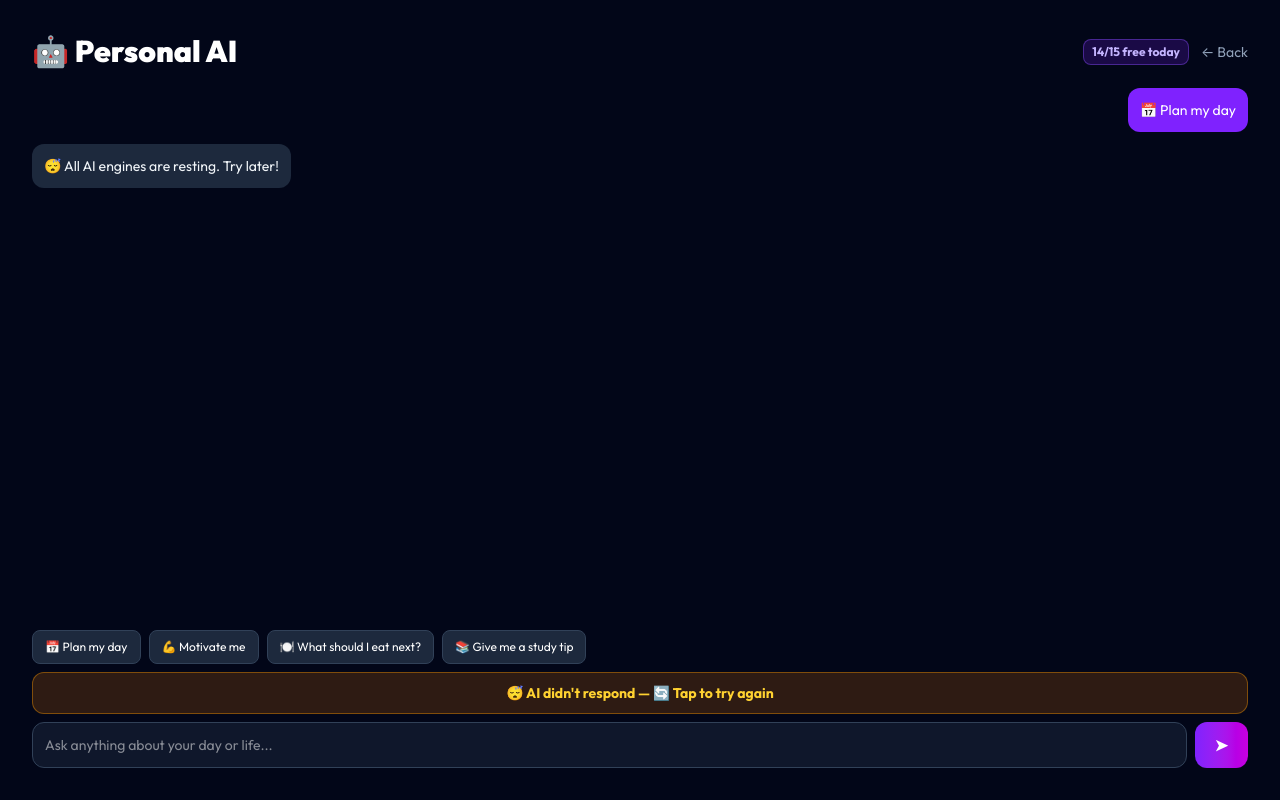
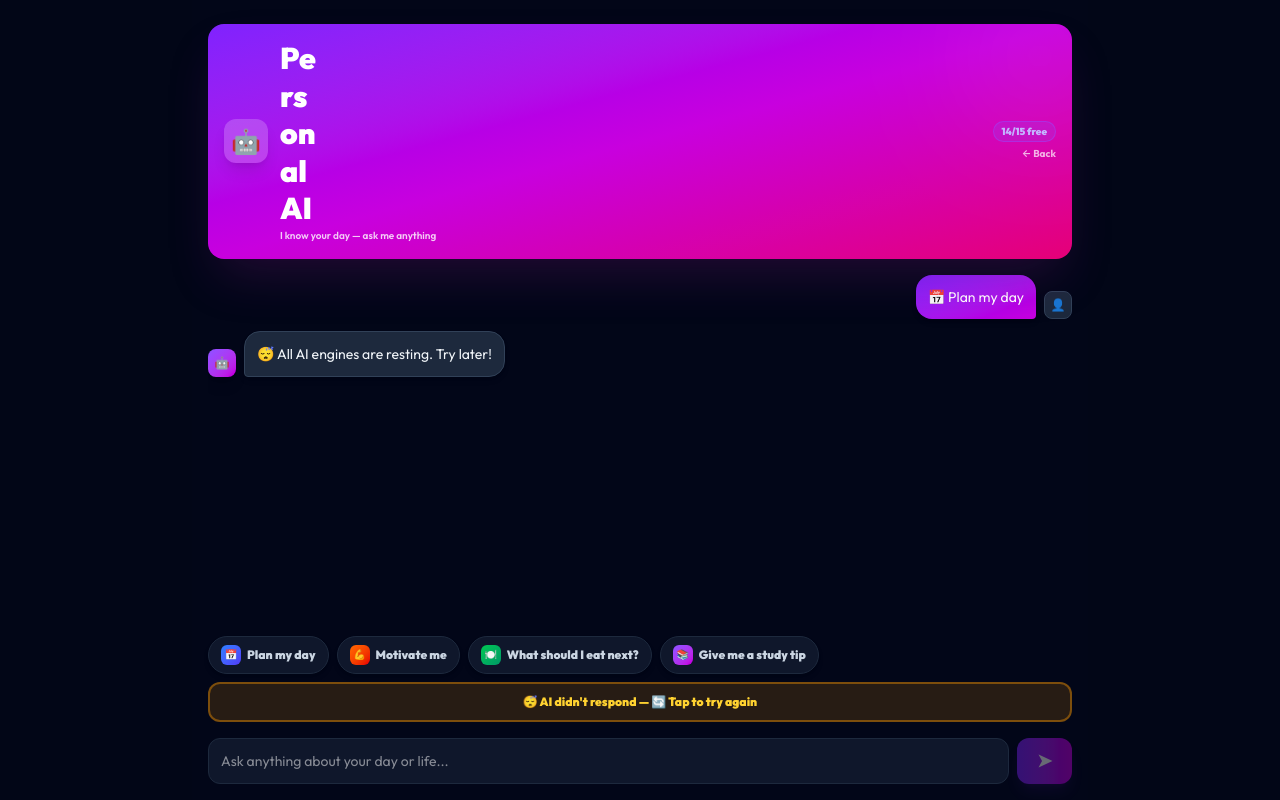
Before and after one commit to prashant14391443-ship-it/daily-goal, a Next.js app: page /ai in a window 1280 px wide. Both pictures are taken after a click on the button "📅 Plan my day". Built offline with nearby package versions, Linux system fonts and the light colour scheme; no server answers; the database is empty.

Commit message:
ai chat: premium hero + context preview + avatars

```diff
--- a/app/ai/page.tsx
+++ b/app/ai/page.tsx
@@ -3,6 +3,7 @@
 import { useEffect, useRef, useState } from "react";
 import { supabase } from "@/lib/supabase";
 import Link from "next/link";
+import { IconTile, Chip } from "@/app/components/ui";
 
 type Msg = { role: "user" | "assistant"; content: string };
 
@@ -14,10 +15,10 @@ function toLocalISO(d: Date) {
 }
 
 const CHIPS = [
-  "📅 Plan my day",
-  "💪 Motivate me",
-  "🍽️ What should I eat next?",
-  "📚 Give me a study tip",
+  { label: "📅 Plan my day", grad: "from-blue-500 to-indigo-600" },
+  { label: "💪 Motivate me", grad: "from-orange-500 to-red-600" },
+  { label: "🍽️ What should I eat next?", grad: "from-green-500 to-emerald-600" },
+  { label: "📚 Give me a study tip", grad: "from-violet-500 to-fuchsia-600" },
 ];
 
 export default function AIPage() {
@@ -27,6 +28,7 @@ export default function AIPage() {
   const [left, setLeft] = useState(15);
   const [failedMsg, setFailedMsg] = useState("");
   const [uid, setUid] = useState("guest");
+  const [ctx, setCtx] = useState<{ name: string; studyMin: number; workouts: number; habits: string; todo: string; cal: number } | null>(null);
   const bottomRef = useRef<HTMLDivElement>(null);
 
   useEffect(() => {
@@ -37,9 +39,36 @@ export default function AIPage() {
       try {
         setMsgs(JSON.parse(localStorage.getItem("dg-ai-chat-" + id) || "[]"));
         const c = JSON.parse(localStorage.getItem("dg-ai-count-" + id) || "null");
-        if (c && c.date === toLocalISO(new Date()))
-          setLeft(Math.max(0, 15 - c.n));
+        if (c && c.date === toLocalISO(new Date())) setLeft(Math.max(0, 15 - c.n));
       } catch {}
+
+      // Build context preview for empty state
+      if (id !== "guest") {
+        const today = toLocalISO(new Date());
+        const meta = (data.session?.user.user_metadata || {}) as { display_name?: string };
+        const name = meta.display_name || data.session?.user.email?.split("@")[0] || "friend";
+        const [s, g, h, hl, t, n] = await Promise.all([
+          supabase.from("study_sessions").select("duration_minutes").eq("user_id", id).eq("session_date", today),
+          supabase.from("gym_logs").select("id").eq("user_id", id).eq("session_date", today),
+          supabase.from("habits").select("id").eq("user_id", id),
+          supabase.from("habit_logs").select("habit_id").eq("user_id", id).eq("log_date", today).eq("completed", true),
+          supabase.from("tasks").select("id, completed").eq("user_id", id).eq("category", "todo").eq("task_date", today),
+          supabase.from("nutrition_logs").select("calories").eq("user_id", id).eq("log_date", today),
+        ]);
+        const studyMin = (s.data || []).reduce((a, r) => a + r.duration_minutes, 0);
+        const workouts = (g.data || []).length;
+        const habitsTotal = (h.data || []).length;
+        const habitsDone = (hl.data || []).length;
+        const todoTotal = (t.data || []).length;
+        const todoDone = (t.data || []).filter((r) => r.completed).length;
+        const cal = (n.data || []).reduce((a, r) => a + r.calories, 0);
+        setCtx({
+          name, studyMin, workouts,
+          habits: `${habitsDone}/${habitsTotal}`,
+          todo: `${todoDone}/${todoTotal}`,
+          cal,
+        });
+      }
     };
     load();
   }, []);
@@ -55,7 +84,6 @@ export default function AIPage() {
     const today = toLocalISO(new Date());
     const meta = (data.session?.user.user_metadata || {}) as { display_name?: string };
     const name = meta.display_name || data.session?.user.email?.split("@")[0] || "friend";
-
     const [s, g, h, hl, t, n, gl] = await Promise.all([
       supabase.from("study_sessions").select("duration_minutes").eq("user_id", uid).eq("session_date", today),
       supabase.from("gym_logs").select("id").eq("user_id", uid).eq("session_date", today),
@@ -65,7 +93,6 @@ export default function AIPage() {
       supabase.from("nutrition_logs").select("calories, protein").eq("user_id", uid).eq("log_date", today),
       supabase.from("user_goals").select("*").eq("user_id", uid).maybeSingle(),
     ]);
-
     const studyMin = (s.data || []).reduce((a, r) => a + r.duration_minutes, 0);
     const workouts = (g.data || []).length;
     const habitsTotal = (h.data || []).length;
@@ -75,7 +102,6 @@ export default function AIPage() {
     const eaten = (n.data || []).reduce((a, r) => a + r.calories, 0);
     const protein = (n.data || []).reduce((a, r) => a + r.protein, 0);
     const goals = gl.data;
-
     return `Name: ${name} | Date: ${today}
 Study: ${studyMin}/${goals?.study_target ?? 60} min
 Workouts: ${workouts}/${goals?.workout_target ?? 1}
@@ -87,10 +113,7 @@ Food eaten: ${eaten} cal (protein ${protein}g) of target ${goals?.calorie_target
   const send = async (text?: string) => {
     const msg = (text || input).trim();
     if (!msg || loading) return;
-    if (left <= 0) {
-      alert("🆓 Free daily limit reached (15 messages). Come back tomorrow!");
-      return;
-    }
+    if (left <= 0) { alert("🆓 Free daily limit reached (15 messages). Come back tomorrow!"); return; }
     setInput("");
     const next = [...msgs, { role: "user" as const, content: msg }];
     setMsgs(next);
@@ -100,12 +123,7 @@ Food eaten: ${eaten} cal (protein ${protein}g) of target ${goals?.calorie_target
       const res = await fetch("/api/ai", {
         method: "POST",
         headers: { "Content-Type": "application/json" },
-        body: JSON.stringify({
-          message: msg,
-          history: msgs.slice(-8),
-          context,
-          mode: "coach",
-        }),
+        body: JSON.stringify({ message: msg, history: msgs.slice(-8), context, mode: "coach" }),
       });
       const d = await res.json();
       const reply = d.reply || "😴 " + (d.error || "AI sleeping.");
@@ -127,59 +145,121 @@ Food eaten: ${eaten} cal (protein ${protein}g) of target ${goals?.calorie_target
   };
 
   return (
-    <main className="h-screen bg-slate-950 text-white flex flex-col p-4 md:p-8 pb-24">
-      <div className="flex justify-between items-center mb-4">
-        <h1 className="text-2xl font-black">🤖 Personal AI</h1>
-        <div className="flex items-center gap-3">
-          <span className="text-xs bg-violet-600/20 border border-violet-500/40 text-violet-300 px-2 py-1 rounded-lg font-bold">
-            {left}/15 free today
-          </span>
-          <Link href="/dashboard" className="text-sm text-slate-400 hover:text-white">← Back</Link>
+    <main className="h-screen bg-slate-950 text-white flex flex-col px-4 pt-6 pb-4 max-w-4xl mx-auto">
+      {/* 🌆 HERO */}
+      <div className="relative mb-4 overflow-hidden rounded-2xl bg-gradient-to-br from-violet-600 via-fuchsia-600 to-pink-600 p-4 shadow-2xl shadow-fuchsia-900/30 shrink-0">
+        <div className="absolute -right-8 -top-8 w-32 h-32 bg-white/10 rounded-full blur-3xl" />
+        <div className="relative flex items-center justify-between gap-3">
+          <div className="flex items-center gap-3 flex-1 min-w-0">
+            <span className="w-11 h-11 rounded-xl bg-white/20 flex items-center justify-center text-2xl shadow-lg shrink-0">🤖</span>
+            <div className="min-w-0">
+              <h1 className="text-base font-black text-white leading-tight">Personal AI</h1>
+              <p className="text-[10px] text-white/80 font-semibold">
+                I know your day — ask me anything
+              </p>
+            </div>
+          </div>
+          <div className="flex flex-col items-end gap-1 shrink-0">
+            <Chip color="violet">{left}/15 free</Chip>
+            <Link href="/dashboard" className="text-[10px] text-white/70 font-bold hover:text-white">← Back</Link>
+          </div>
         </div>
       </div>
 
-      <div className="flex-1 overflow-y-auto grid gap-3 content-start">
-        {msgs.length === 0 && (
-          <div className="bg-slate-900 border border-slate-800 rounded-xl p-6 text-center">
-            <p className="text-4xl mb-2">🤖</p>
-            <p className="font-bold mb-1">Your personal coach is awake!</p>
-            <p className="text-sm text-slate-400">
-              I know your study, gym, habits, food & streaks — ask me anything!
+      {/* 💬 MESSAGE STREAM */}
+      <div className="flex-1 overflow-y-auto min-h-0 grid gap-3 content-start pb-2">
+        {msgs.length === 0 && ctx && (
+          <div className="bg-slate-900 border border-slate-800 rounded-2xl p-5 shadow-lg shadow-black/30">
+            <div className="flex items-center gap-2 mb-3">
+              <span className="w-8 h-8 rounded-lg bg-gradient-to-br from-violet-500 to-fuchsia-600 flex items-center justify-center text-base shadow-lg">🤖</span>
+              <p className="font-black text-sm text-white">Hey {ctx.name}! I&apos;m your coach 👋</p>
+            </div>
+            <p className="text-xs text-slate-300 leading-relaxed mb-3">
+              I&apos;ve got a full picture of your day — here&apos;s what I see:
+            </p>
+            <div className="grid grid-cols-2 gap-1.5">
+              <div className="bg-slate-800/60 rounded-lg p-2">
+                <p className="text-[9px] font-black text-slate-500">📚 STUDY</p>
+                <p className="text-xs font-black text-blue-400">{ctx.studyMin} min</p>
+              </div>
+              <div className="bg-slate-800/60 rounded-lg p-2">
+                <p className="text-[9px] font-black text-slate-500">🏋️ WORKOUTS</p>
+                <p className="text-xs font-black text-green-400">{ctx.workouts}</p>
+              </div>
+              <div className="bg-slate-800/60 rounded-lg p-2">
+                <p className="text-[9px] font-black text-slate-500">✅ HABITS</p>
+                <p className="text-xs font-black text-violet-400">{ctx.habits}</p>
+              </div>
+              <div className="bg-slate-800/60 rounded-lg p-2">
+                <p className="text-[9px] font-black text-slate-500">📝 TODO</p>
+                <p className="text-xs font-black text-amber-400">{ctx.todo}</p>
+              </div>
+            </div>
+            <p className="text-[10px] text-slate-400 mt-3 font-semibold">
+              Try one of the chips below or ask anything! ⬇️
             </p>
           </div>
         )}
+
         {msgs.map((m, i) => (
-          <div
-            key={i}
-            className={`max-w-[85%] p-3 rounded-xl text-sm whitespace-pre-wrap ${
-              m.role === "user"
-                ? "justify-self-end bg-violet-600 text-white"
-                : "justify-self-start bg-slate-800 text-slate-100"
-            }`}
-          >
-            {m.content}
+          <div key={i} className={`flex gap-2 ${m.role === "user" ? "justify-end" : "justify-start"}`}>
+            {m.role === "assistant" && (
+              <span className="shrink-0 w-7 h-7 rounded-lg bg-gradient-to-br from-violet-500 to-fuchsia-600 flex items-center justify-center text-xs shadow-lg self-end">
+                🤖
+              </span>
+            )}
+            <div
+              className={`max-w-[80%] p-3 rounded-2xl text-sm whitespace-pre-wrap shadow-md ${
+                m.role === "user"
+                  ? "bg-gradient-to-br from-violet-600 to-fuchsia-600 text-white rounded-br-sm"
+                  : "bg-slate-800 text-slate-100 rounded-bl-sm border border-slate-700"
+              }`}
+            >
+              {m.content}
+            </div>
+            {m.role === "user" && (
+              <span className="shrink-0 w-7 h-7 rounded-lg bg-slate-800 flex items-center justify-center text-xs border border-slate-700 self-end">
+                👤
+              </span>
+            )}
           </div>
         ))}
+
         {loading && (
-          <div className="justify-self-start bg-slate-800 p-3 rounded-xl text-sm text-slate-400 animate-pulse">
-            🤖 thinking...
+          <div className="flex gap-2 justify-start">
+            <span className="shrink-0 w-7 h-7 rounded-lg bg-gradient-to-br from-violet-500 to-fuchsia-600 flex items-center justify-center text-xs shadow-lg">
+              🤖
+            </span>
+            <div className="bg-slate-800 border border-slate-700 p-3 rounded-2xl rounded-bl-sm shadow-md">
+              <div className="flex gap-1">
+                <span className="w-2 h-2 rounded-full bg-violet-400 animate-bounce" style={{ animationDelay: "0ms" }} />
+                <span className="w-2 h-2 rounded-full bg-violet-400 animate-bounce" style={{ animationDelay: "150ms" }} />
+                <span className="w-2 h-2 rounded-full bg-violet-400 animate-bounce" style={{ animationDelay: "300ms" }} />
+              </div>
+            </div>
           </div>
         )}
         <div ref={bottomRef} />
       </div>
 
-      <div className="flex gap-2 overflow-x-auto py-2">
+      {/* ⚡ QUICK SUGGESTIONS */}
+      <div className="shrink-0 flex gap-2 overflow-x-auto py-2 -mx-1 px-1">
         {CHIPS.map((c) => (
           <button
-            key={c}
-            onClick={() => send(c)}
-            className="shrink-0 text-xs bg-slate-800 hover:bg-slate-700 border border-slate-700 px-3 py-2 rounded-lg"
+            key={c.label}
+            onClick={() => send(c.label)}
+            disabled={loading}
+            className={`press shrink-0 flex items-center gap-1.5 text-xs font-black bg-slate-900 border border-slate-800 hover:border-violet-500/40 hover:bg-slate-800 px-3 py-2 rounded-full shadow-md disabled:opacity-50 transition-all`}
           >
-            {c}
+            <span className={`w-5 h-5 rounded-md bg-gradient-to-br ${c.grad} flex items-center justify-center text-[10px]`}>
+              {c.label.split(" ")[0]}
+            </span>
+            <span className="text-slate-300">{c.label.split(" ").slice(1).join(" ")}</span>
           </button>
         ))}
       </div>
 
+      {/* ⚠️ FAILED RETRY */}
       {failedMsg && !loading && (
         <button
           onClick={() => {
@@ -187,20 +267,26 @@ Food eaten: ${eaten} cal (protein ${protein}g) of target ${goals?.calorie_target
             setFailedMsg("");
             send(m);
           }}
-          className="w-full py-2.5 mb-2 rounded-xl bg-amber-600/20 border border-amber-500/40 text-amber-300 text-sm font-bold"
+          className="shrink-0 w-full py-2.5 mb-2 rounded-xl bg-amber-500/15 border-2 border-amber-500/40 text-amber-300 text-xs font-black press"
         >
-          😴 AI didn't respond — 🔄 Tap to try again
+          😴 AI didn&apos;t respond — 🔄 Tap to try again
         </button>
       )}
 
-      <form onSubmit={(e) => { e.preventDefault(); send(); }} className="flex gap-2">
+      {/* 📝 INPUT */}
+      <form onSubmit={(e) => { e.preventDefault(); send(); }} className="shrink-0 flex gap-2 pt-2">
         <input
           value={input}
           onChange={(e) => setInput(e.target.value)}
           placeholder="Ask anything about your day or life..."
-          className="flex-1 p-3 rounded-xl bg-slate-900 border border-slate-700 text-sm"
+          disabled={loading}
+          className="flex-1 p-3 rounded-xl bg-slate-900 border border-slate-800 text-sm outline-none focus:border-violet-500 disabled:opacity-50"
         />
-        <button disabled={loading} className="px-5 rounded-xl bg-gradient-to-r from-violet-600 to-fuchsia-600 font-bold disabled:opacity-50">
+        <button
+          type="submit"
+          disabled={loading || !input.trim()}
+          className="press shrink-0 px-5 rounded-xl bg-gradient-to-r from-violet-600 to-fuchsia-600 text-white text-lg font-black disabled:opacity-40 shadow-lg shadow-violet-900/30"
+        >
           ➤
         </button>
       </form>
```
